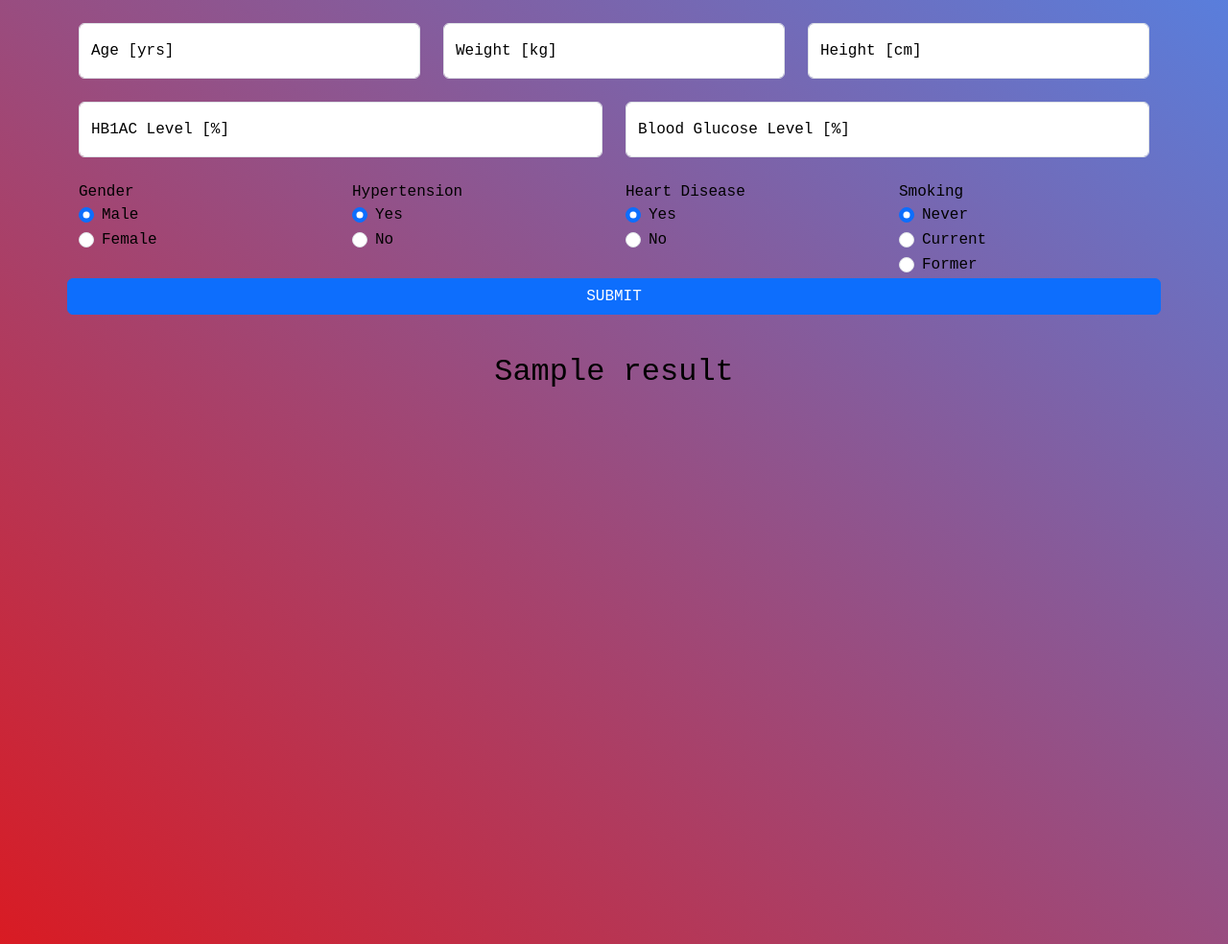
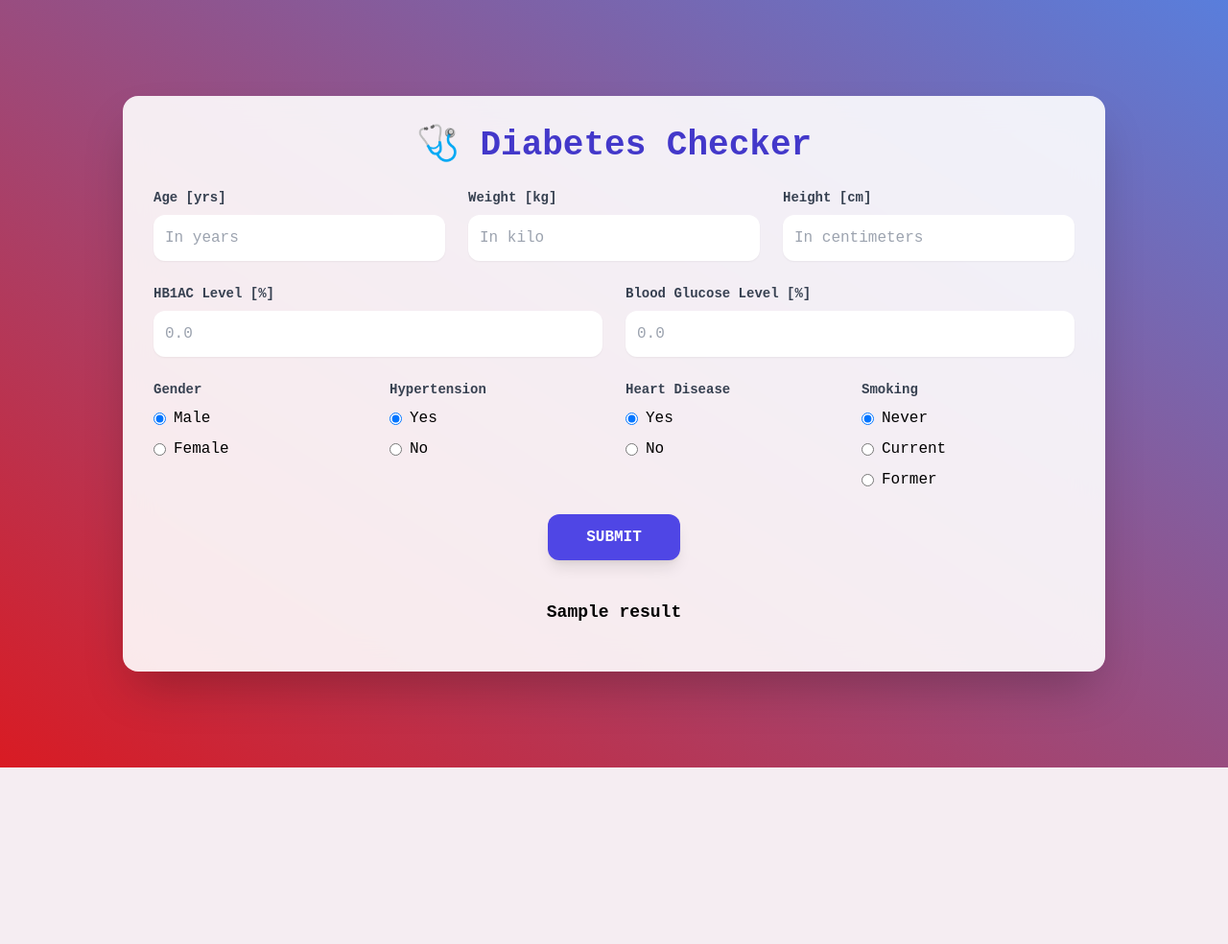
Before and after one commit to rtk-rnjn/Diabetes-Checker, a Python web app: template quart_app/templates/index.html in a window 1280 px wide. Shown: the whole page at 96% size. After the commit the page ends 800 px from the top, so only its background shows below. Run offline with Jinja, Linux system fonts and the light colour scheme; the template is opened without the code that fills it: most values are stand-ins (such as "Sample title", 1, 10 or a date in 2020); some libraries are stand-ins or nearby versions.

Commit message:
Refactor main application structure and update index.html layout for Diabetes Checker (#7)

```diff
--- a/quart_app/templates/index.html
+++ b/quart_app/templates/index.html
@@ -1,122 +1,149 @@
 <!DOCTYPE html>
-<html lang="en">
+<html lang="en" x-data="{ gender: 'Male', hypertension: '1', heartDisease: '1', smoking: 'never' }">
 <head>
     <meta charset="UTF-8">
     <meta name="viewport" content="width=device-width, initial-scale=1.0">
-        <link href="https://cdn.jsdelivr.net/npm/bootstrap@5.3.2/dist/css/bootstrap.min.css" rel="stylesheet" integrity="sha384-T3c6CoIi6uLrA9TneNEoa7RxnatzjcDSCmG1MXxSR1GAsXEV/Dwwykc2MPK8M2HN" crossorigin="anonymous">
-        <title>Run-D</title>
+    <title>Diabetic Checker</title>
+    <script src="https://cdn.jsdelivr.net/npm/alpinejs@3.x.x/dist/cdn.min.js" defer></script>
+    <script src="https://cdn.tailwindcss.com"></script>
     <style>
         body {
             background-image: linear-gradient(to right top, #D91B23, #597edc);
-                height: 120vh;
+            height: 100vh;
+            overflow: hidden; /* prevent scrolling */
             font-family: 'Courier New', Courier, monospace;
             color: #000000;
         }
-
     </style>
 </head>
-    <body>
-        <div class="container">
-            <form>
-                <div class="row mt-4">
-                    <div class="col">
-                        <div class="form-floating">
-                            <input type="number" class="form-control" name="age" id="age" required placeholder="In years">
-                            <label class="form-check-label" for="age">Age [yrs]</label>
+<body class="flex items-center justify-center h-screen">
+    <div class="w-full max-w-5xl bg-white/90 backdrop-blur-lg shadow-2xl rounded-2xl p-8">
+
+        <!-- Heading -->
+        <h1 class="text-3xl md:text-4xl font-extrabold text-center text-indigo-700 mb-6">
+            🩺 Diabetes Checker
+        </h1>
+
+        <form method="POST" class="space-y-6">
+            <!-- Row 1 -->
+            <div class="grid grid-cols-1 md:grid-cols-3 gap-6">
+                <div>
+                    <label for="age" class="block text-sm font-semibold text-gray-700">Age [yrs]</label>
+                    <input type="number" name="age" id="age" required placeholder="In years"
+                        class="mt-2 w-full rounded-xl border-gray-300 shadow-sm focus:border-indigo-500 focus:ring-indigo-500 p-3">
+                </div>
+                <div>
+                    <label for="weight" class="block text-sm font-semibold text-gray-700">Weight [kg]</label>
+                    <input type="number" name="weight" id="weight" required placeholder="In kilo"
+                        class="mt-2 w-full rounded-xl border-gray-300 shadow-sm focus:border-indigo-500 focus:ring-indigo-500 p-3">
+                </div>
+                <div>
+                    <label for="height" class="block text-sm font-semibold text-gray-700">Height [cm]</label>
+                    <input type="number" name="height" id="height" required placeholder="In centimeters"
+                        class="mt-2 w-full rounded-xl border-gray-300 shadow-sm focus:border-indigo-500 focus:ring-indigo-500 p-3">
                 </div>
             </div>
-                    <div class="col">
-                        <div class="form-floating">
-                            <input type="number" class="form-control" name="weight" id="weight" required placeholder="In kilo">
-                            <label class="form-check-label" for="weight">Weight [kg]</label>
+
+            <!-- Row 2 -->
+            <div class="grid grid-cols-1 md:grid-cols-2 gap-6">
+                <div>
+                    <label for="hb1acLevel" class="block text-sm font-semibold text-gray-700">HB1AC Level [%]</label>
+                    <input type="number" name="hb1acLevel" id="hb1acLevel" required placeholder="0.0"
+                        class="mt-2 w-full rounded-xl border-gray-300 shadow-sm focus:border-indigo-500 focus:ring-indigo-500 p-3">
+                </div>
+                <div>
+                    <label for="bloodGlucoseLevel" class="block text-sm font-semibold text-gray-700">Blood Glucose Level [%]</label>
+                    <input type="number" name="bloodGlucoseLevel" id="bloodGlucoseLevel" required placeholder="0.0"
+                        class="mt-2 w-full rounded-xl border-gray-300 shadow-sm focus:border-indigo-500 focus:ring-indigo-500 p-3">
                 </div>
             </div>
-                    <div class="col">
-                        <div class="form-floating">
-                            <input type="number" class="form-control" name="height" id="height" required placeholder="In centimeters">
-                            <label class="form-check-label" for="height">Height [cm]</label>
+
+            <!-- Row 3: Radios -->
+            <div class="grid grid-cols-1 md:grid-cols-4 gap-6">
+                <!-- Gender -->
+                <div>
+                    <label class="block text-sm font-semibold text-gray-700">Gender</label>
+                    <div class="mt-2 space-y-2">
+                        <label class="flex items-center gap-2">
+                            <input type="radio" name="gender" value="Male" x-model="gender" class="text-indigo-600">
+                            <span>Male</span>
+                        </label>
+                        <label class="flex items-center gap-2">
+                            <input type="radio" name="gender" value="Female" x-model="gender" class="text-indigo-600">
+                            <span>Female</span>
+                        </label>
+                    </div>
+                </div>
+
+                <!-- Hypertension -->
+                <div>
+                    <label class="block text-sm font-semibold text-gray-700">Hypertension</label>
+                    <div class="mt-2 space-y-2">
+                        <label class="flex items-center gap-2">
+                            <input type="radio" name="hypertension" value="1" x-model="hypertension" class="text-indigo-600">
+                            <span>Yes</span>
+                        </label>
+                        <label class="flex items-center gap-2">
+                            <input type="radio" name="hypertension" value="0" x-model="hypertension" class="text-indigo-600">
+                            <span>No</span>
+                        </label>
+                    </div>
+                </div>
+
+                <!-- Heart Disease -->
+                <div>
+                    <label class="block text-sm font-semibold text-gray-700">Heart Disease</label>
+                    <div class="mt-2 space-y-2">
+                        <label class="flex items-center gap-2">
+                            <input type="radio" name="heartDisease" value="1" x-model="heartDisease" class="text-indigo-600">
+                            <span>Yes</span>
+                        </label>
+                        <label class="flex items-center gap-2">
+                            <input type="radio" name="heartDisease" value="0" x-model="heartDisease" class="text-indigo-600">
+                            <span>No</span>
+                        </label>
+                    </div>
+                </div>
+
+                <!-- Smoking -->
+                <div>
+                    <label class="block text-sm font-semibold text-gray-700">Smoking</label>
+                    <div class="mt-2 space-y-2">
+                        <label class="flex items-center gap-2">
+                            <input type="radio" name="smoking" value="never" x-model="smoking" class="text-indigo-600">
+                            <span>Never</span>
+                        </label>
+                        <label class="flex items-center gap-2">
+                            <input type="radio" name="smoking" value="current" x-model="smoking" class="text-indigo-600">
+                            <span>Current</span>
+                        </label>
+                        <label class="flex items-center gap-2">
+                            <input type="radio" name="smoking" value="former" x-model="smoking" class="text-indigo-600">
+                            <span>Former</span>
+                        </label>
                     </div>
                 </div>
             </div>
-                <div class="row mt-4">
-                    <div class="col">
-                        <div class="form-floating">
-                            <input type="number" class="form-control" name="hb1acLevel" id="hb1acLevel" required placeholder="0.0">
-                            <label class="form-check-label" for="hb1acLevel">HB1AC Level [%]</label>
+
+            <!-- Submit -->
+            <div class="text-center">
+                <button type="submit"
+                    class="px-10 py-3 bg-indigo-600 text-white font-semibold rounded-xl shadow-lg hover:bg-indigo-700 transition">
+                    SUBMIT
+                </button>
             </div>
-                    </div>
-                    <div class="col">
-                        <div class="form-floating">
-                            <input type="number" class="form-control" id="bloodGlucoseLevel" name="bloodGlucoseLevel" required placeholder="0.0">
-                            <label class="form-check-label" for="bloodGlucoseLevel">Blood Glucose Level [%]</label>
+        </form>
+
+        <!-- Result Alert -->
+        <div class="mt-6">
+            <div class="text-center text-lg font-bold py-4 px-6 rounded-xl"
+                 :class="{
+                     'bg-green-200 text-green-900': '{{ cls }}' === 'success',
+                     'bg-red-200 text-red-900': '{{ cls }}' === 'danger'
+                 }">
+                {{ result }}
             </div>
         </div>
     </div>
-                <div class="row mt-4">
-                    <div class="col">
-                        <div class="form-group">
-                            <label for="gender">Gender</label>
-                            <div class="form-check">
-                                <input class="form-check-input" type="radio" name="gender" id="genderMale" value="Male" checked>
-                                <label class="form-check-label" for="genderMale"> Male </label>
-                            </div>
-                            <div class="form-check">
-                                <input class="form-check-input" type="radio" name="gender" id="genderFemale" value="Female">
-                                <label class="form-check-label" for="genderFemale"> Female </label>
-                            </div>
-                        </div>
-                    </div>
-                    <div class="col">
-                        <div class="form-group">
-                            <label for="rtypes" class="">Hypertension</label>
-                            <div class="form-check">
-                                <input class="form-check-input" type="radio" name="hypertension" id="hyperTensionYes" value="1" checked>
-                                <label class="form-check-label" for="hyperTensionYes"> Yes </label>
-                            </div>
-                            <div class="form-check">
-                                <input class="form-check-input" type="radio" name="hypertension" id="hypertensionNo" value="0">
-                                <label class="form-check-label" for="hypertensionNo"> No </label>
-                            </div>
-                        </div>
-                    </div>
-                    <div class="col">
-                        <div class="form-group">
-                            <label for="rtypes" class="">Heart Disease</label>
-                            <div class="form-check">
-                                <input class="form-check-input" type="radio" name="heartDisease" id="YES" value="1" checked>
-                                <label class="form-check-label" for="hyperTensionYes"> Yes </label>
-                            </div>
-                            <div class="form-check">
-                                <input class="form-check-input" type="radio" name="heartDisease" id="NO" value="0">
-                                <label class="form-check-label" for="hypertensionNo"> No </label>
-                            </div>
-                        </div>
-                    </div>
-                    <div class="col">
-                        <div class="form-group">
-                            <label for="smoking">Smoking</label>
-                        </div>
-                        <div class="form-check">
-                            <input class="form-check-input" type="radio" name="smoking" id="smokingNever" value="never" checked>
-                            <label class="form-check-label" for="smokingNever"> Never </label>
-                        </div>
-                        <div class="form-check">
-                            <input class="form-check-input" type="radio" name="smoking" id="smokingCurrent" value="current">
-                            <label class="form-check-label" for="smokingCurrent"> Current </label>
-                        </div>
-                        <div class="form-check">
-                            <input class="form-check-input" type="radio" name="smoking" id="smokingFormer" value="former">
-                            <label class="form-check-label" for="smokingFormer"> Former </label>
-                        </div>
-                    </div>
-                    <button type="submit" class="btn btn-primary">SUBMIT</button>
-                </div>
-            </form>
-            <div class="alert alert-{{ cls }} mt-4 h2 text-center" role="alert">
-                {{ result }}
-            </div>
-        </div>
-        <script src="https://cdn.jsdelivr.net/npm/@popperjs/core@2.11.8/dist/umd/popper.min.js" integrity="sha384-I7E8VVD/ismYTF4hNIPjVp/Zjvgyol6VFvRkX/vR+Vc4jQkC+hVqc2pM8ODewa9r" crossorigin="anonymous"></script>
-        <script src="https://cdn.jsdelivr.net/npm/bootstrap@5.3.2/dist/js/bootstrap.min.js" integrity="sha384-BBtl+eGJRgqQAUMxJ7pMwbEyER4l1g+O15P+16Ep7Q9Q+zqX6gSbd85u4mG4QzX+" crossorigin="anonymous"></script>
 </body>
 </html>
```
Also changed, not shown: __main__.py (deleted, +0 -24 lines), main.py (added, +13 -0 lines). Lines whose indentation alone changed are shown as unchanged.
